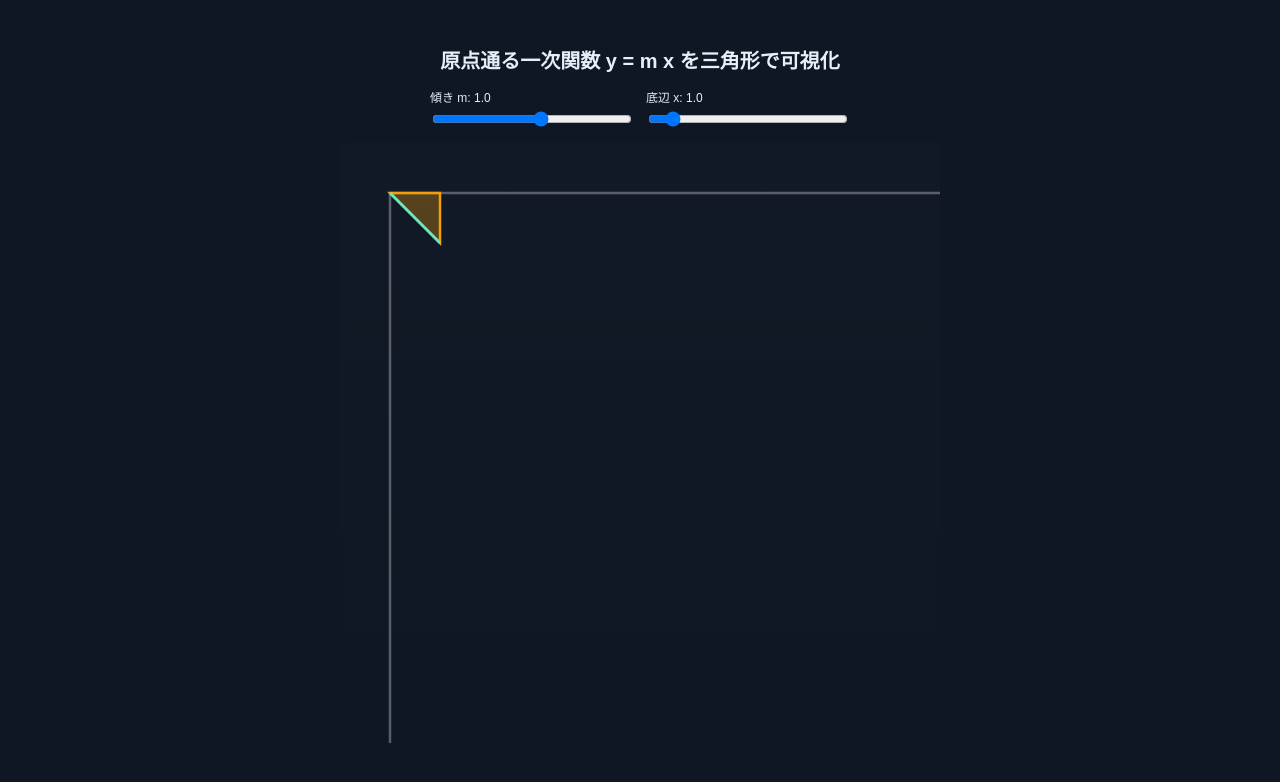
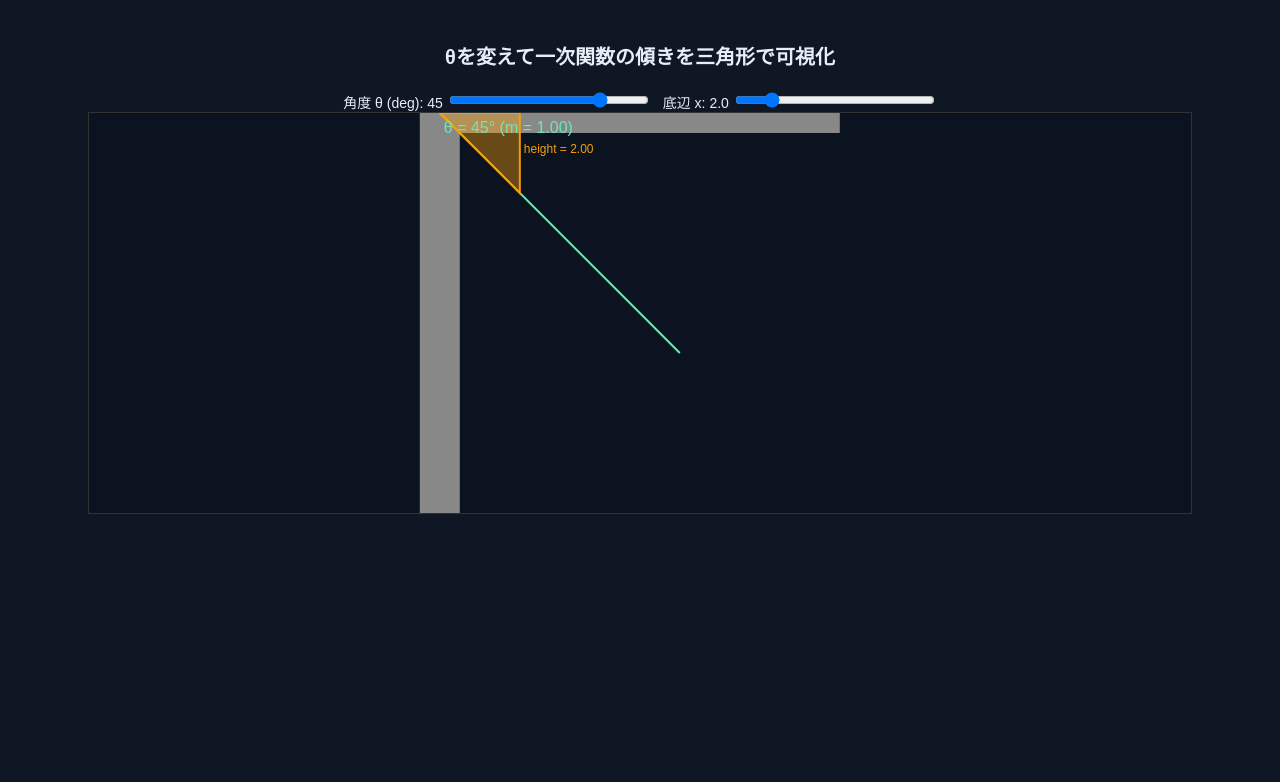
Before and after one commit to bbbluesky1/supreme-succotash, a plain HTML site: page index.html in a window 1280 px wide. Drawn offline with Linux system fonts and the light colour scheme.

Commit message:
Update index.html

```diff
--- a/index.html
+++ b/index.html
@@ -1,81 +1,102 @@
 <!DOCTYPE html><html lang="ja">
 <head>
 <meta charset="UTF-8">
-<title>一次関数を三角形で可視化</title>
+<meta name="viewport" content="width=device-width, initial-scale=1">
+<title>θで傾きを変える一次関数可視化</title>
 <style>
-  body { background:#0f1724; color:#e6eef8; font-family:sans-serif; display:flex; flex-direction:column; align-items:center; padding:24px; }
-  h1 { font-size:20px; }
-  .controls { display:flex; gap:12px; margin-bottom:12px; }
-  label { display:block; font-size:12px; margin-bottom:4px; }
-  input[type=range]{ width:200px; }
-  svg { width:100%; max-width:600px; height:600px; background:linear-gradient(180deg,rgba(255,255,255,0.01),transparent); border-radius:8px; }
+  body { background:#0f1724; color:#e6eef8; font-family:sans-serif; display:flex; flex-direction:column; align-items:center; padding:20px; }
+  h1 { font-size:20px; margin-bottom:10px; text-align:center; }
+  svg { border:1px solid #333; background:#0b1220; width:90%; height:400px; }
+  .controls { display:flex; gap:12px; flex-wrap:wrap; justify-content:center; margin-top:10px; }
+  label { font-size:14px; }
+  input[type=range] { width:200px; }
 </style>
 </head>
-<body>
-<h1>原点通る一次関数 y = m x を三角形で可視化</h1><div class="controls">
-  <div>
-    <label>傾き m: <span id="mVal">1.0</span></label>
-    <input type="range" id="mRange" min="-10" max="10" step="0.01" value="1">
-  </div>
-  <div>
-    <label>底辺 x: <span id="xVal">1.0</span></label>
-    <input type="range" id="xRange" min="0.1" max="10" step="0.1" value="1">
-  </div>
-</div><svg id="svg" viewBox="-1 -1 12 12"></svg>
+<body><h1>θを変えて一次関数の傾きを三角形で可視化</h1><div class="controls">
+  <label>角度 θ (deg): <span id="thetaVal">45</span>
+    <input type="range" id="thetaRange" min="-80" max="80" step="1" value="45">
+  </label>
+  <label>底辺 x: <span id="xVal">2.0</span>
+    <input type="range" id="xRange" min="0.5" max="10" step="0.1" value="2">
+  </label>
+</div><svg id="svg" viewBox="0 0 10 10" preserveAspectRatio="xMidYMid meet"></svg>
 
 <script>
 const svg = document.getElementById('svg');
-const mRange = document.getElementById('mRange');
+const thetaRange = document.getElementById('thetaRange');
+const thetaVal = document.getElementById('thetaVal');
 const xRange = document.getElementById('xRange');
-const mVal = document.getElementById('mVal');
 const xVal = document.getElementById('xVal');
 
-let state = { m: 1, x: 1 };
-
-function mapX(x){ return x; } // viewBox に合わせてそのまま
-function mapY(y){ return y; }
-
-function clearSVG(){ while(svg.lastChild) svg.removeChild(svg.lastChild); }
+let state = {theta:45, x:2};
 
 function draw(){
-  clearSVG();
-  const m = state.m;
+  while(svg.lastChild) svg.removeChild(svg.lastChild);
+
+  const theta = state.theta;
   const x = state.x;
+  const m = Math.tan(theta*Math.PI/180);
+  const y = m*x;
 
   // 座標軸
-  const axisX = document.createElementNS('http://www.w3.org/2000/svg','line');
+  const axisX = document.createElementNS("http://www.w3.org/2000/svg","line");
   axisX.setAttribute('x1',0); axisX.setAttribute('y1',0);
-  axisX.setAttribute('x2',11); axisX.setAttribute('y2',0);
-  axisX.setAttribute('stroke','rgba(255,255,255,0.3)'); axisX.setAttribute('stroke-width',0.05);
-  svg.appendChild(axisX);
+  axisX.setAttribute('x2',10); axisX.setAttribute('y2',0);
+  axisX.setAttribute('stroke','#888'); svg.appendChild(axisX);
 
-  const axisY = document.createElementNS('http://www.w3.org/2000/svg','line');
+  const axisY = document.createElementNS("http://www.w3.org/2000/svg","line");
   axisY.setAttribute('x1',0); axisY.setAttribute('y1',0);
-  axisY.setAttribute('x2',0); axisY.setAttribute('y2',11);
-  axisY.setAttribute('stroke','rgba(255,255,255,0.3)'); axisY.setAttribute('stroke-width',0.05);
-  svg.appendChild(axisY);
+  axisY.setAttribute('x2',0); axisY.setAttribute('y2',10);
+  axisY.setAttribute('stroke','#888'); svg.appendChild(axisY);
 
-  // 三角形: 底辺(0,0)-(x,0), 高さ(0,0)-(x,m*x)
-  const tri = document.createElementNS('http://www.w3.org/2000/svg','polygon');
-  tri.setAttribute('points',`0,0 ${x},0 ${x},${m*x}`);
-  tri.setAttribute('fill','rgba(245,158,11,0.3)');
+  // 線 y = m*x
+  const line = document.createElementNS("http://www.w3.org/2000/svg","line");
+  line.setAttribute('x1',0); line.setAttribute('y1',0);
+  line.setAttribute('x2',x*3); line.setAttribute('y2',m*x*3);
+  line.setAttribute('stroke','#6ee7b7'); line.setAttribute('stroke-width',0.05);
+  svg.appendChild(line);
+
+  // 三角形
+  const tri = document.createElementNS("http://www.w3.org/2000/svg","polygon");
+  tri.setAttribute('points',`
+    0,0
+    ${x},0
+    ${x},${y}
+  `);
+  tri.setAttribute('fill','rgba(245,158,11,0.4)');
   tri.setAttribute('stroke','#f59e0b');
-  tri.setAttribute('stroke-width',0.05);
+  tri.setAttribute('stroke-width','0.05');
   svg.appendChild(tri);
 
-  // 斜辺（直線 y=mx）
-  const line = document.createElementNS('http://www.w3.org/2000/svg','line');
-  line.setAttribute('x1',0); line.setAttribute('y1',0);
-  line.setAttribute('x2',x); line.setAttribute('y2',m*x);
-  line.setAttribute('stroke','#6ee7b7'); line.setAttribute('stroke-width',0.05);
-  svg.appendChild(line);
+  // 底辺・高さラベル
+  const baseLabel = document.createElementNS("http://www.w3.org/2000/svg","text");
+  baseLabel.setAttribute('x', x/2); baseLabel.setAttribute('y', -0.3);
+  baseLabel.setAttribute('fill','#f59e0b'); baseLabel.setAttribute('font-size','0.3'); baseLabel.textContent = `base = ${x.toFixed(2)}`;
+  svg.appendChild(baseLabel);
+
+  const heightLabel = document.createElementNS("http://www.w3.org/2000/svg","text");
+  heightLabel.setAttribute('x', x+0.1); heightLabel.setAttribute('y', y/2);
+  heightLabel.setAttribute('fill','#f59e0b'); heightLabel.setAttribute('font-size','0.3'); heightLabel.textContent = `height = ${y.toFixed(2)}`;
+  svg.appendChild(heightLabel);
+
+  // θ表示
+  const thetaLabel = document.createElementNS("http://www.w3.org/2000/svg","text");
+  thetaLabel.setAttribute('x', 0.1); thetaLabel.setAttribute('y', 0.5);
+  thetaLabel.setAttribute('fill','#6ee7b7'); thetaLabel.setAttribute('font-size','0.4'); thetaLabel.textContent = `θ = ${theta}° (m = ${m.toFixed(2)})`;
+  svg.appendChild(thetaLabel);
 }
 
-// イベント
-mRange.addEventListener('input', e=>{ state.m = Number(e.target.value); mVal.textContent = state.m.toFixed(2); draw(); });
-xRange.addEventListener('input', e=>{ state.x = Number(e.target.value); xVal.textContent = state.x.toFixed(2); draw(); });
+thetaRange.addEventListener('input', e=>{
+  state.theta = parseFloat(e.target.value);
+  thetaVal.textContent = state.theta;
+  draw();
+});
+xRange.addEventListener('input', e=>{
+  state.x = parseFloat(e.target.value);
+  xVal.textContent = state.x.toFixed(2);
+  draw();
+});
 
-// 初期描画
 draw();
 </script></body>
 </html>
```
